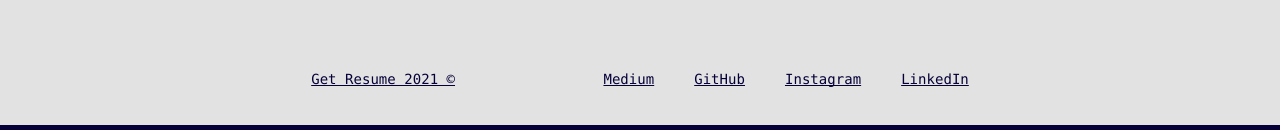
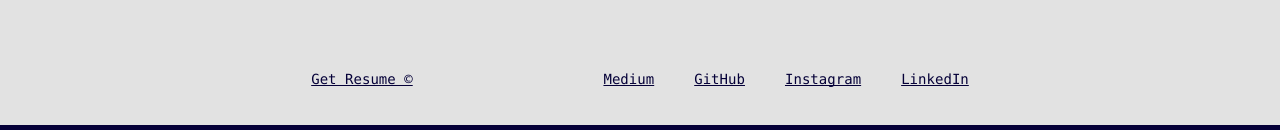
Before and after one commit to HenriPett/henr.dev, a Next.js app: page /projects in a window 1280 px wide. Shown: the part 2988-3118 px from the top of the page. Built offline with nearby package versions, Linux system fonts and the light colour scheme; no server answers.

Commit message:
Update footer.js

```diff
--- a/components/footer.js
+++ b/components/footer.js
@@ -1,7 +1,7 @@
 const Footer = () => (
   <footer>
     <a href="https://read.cv/henripett" rel="noopener noreferrer">
-      <small>Get Resume 2021 © </small>
+      <small>Get Resume © </small>
     </a>
     <div>
       <ul className="footerList">
```
